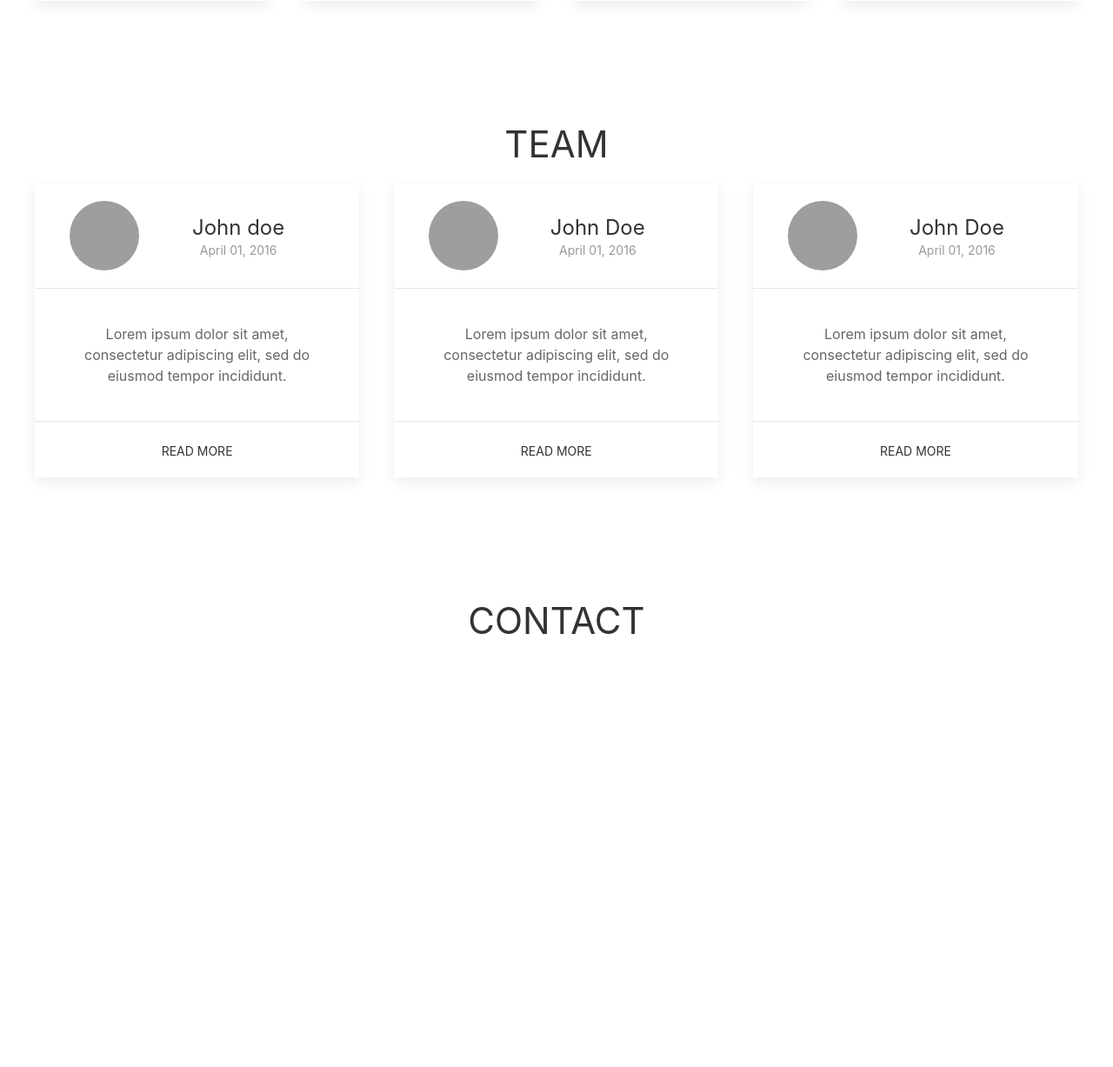
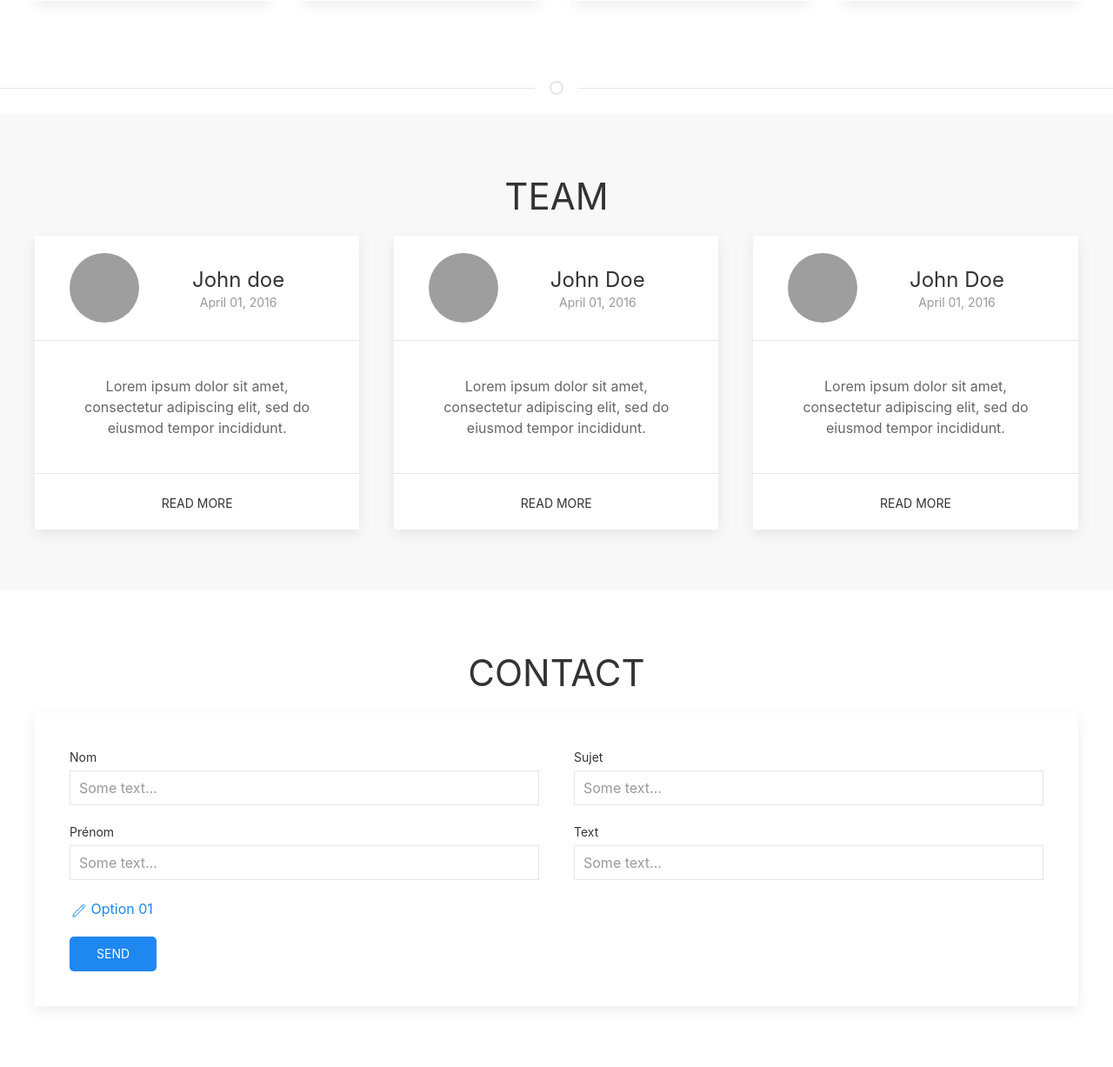
Before and after one commit to jm-Holland/repo_Agence-ljm, a Symfony app: template templates/home/index.html.twig in a window 1280 px wide. Shown: the part 2497-3724 px from the top of the page at 87% size. Before the commit the page ends 3226 px from the top, so only its background shows below. Run offline with Twig, Linux system fonts and the light colour scheme; the template is opened without the code that fills it, so the values that code supplies are empty; some libraries are stand-ins or nearby versions; grey boxes are pictures that could not be loaded.

Commit message:
zooming Template index

```diff
--- a/templates/home/index.html.twig
+++ b/templates/home/index.html.twig
@@ -236,8 +236,9 @@
         </div>
     </div>
 </section>
+<hr class="uk-divider-icon">
 <!-- Team-->
-<section class="uk-section">
+<section class="uk-section uk-section-muted">
     <div class="uk-container uk-text-center">
         <h1>TEAM</h1>
         <div class="uk-child-width-1-2@s uk-child-width-1-3@m uk-text-center" uk-grid>
@@ -318,9 +319,59 @@
 
     </div>
 </section>
+<!-- Form -->
 <section class="uk-section">
-    <div class="uk-container uk-text-center">
-        <h1>CONTACT</h1>
+    <div class="uk-container">
+        <h1 class="uk-text-center">CONTACT</h1>
+        <div class="uk-card uk-card-default uk-card-body">
+            <form class="uk-form-stacked">
+                <div class="uk-child-width-expand@s" uk-grid>
+                    <div>
+                        <div class="uk-margin">
+                            <label class="uk-form-label" for="form-stacked-text">Nom</label>
+                            <div class="uk-form-controls">
+                                <input class="uk-input" id="form-stacked-text" type="text" placeholder="Some text...">
+                            </div>
+                        </div>
+                        <div class="uk-margin">
+                            <label class="uk-form-label" for="form-stacked-text">Prénom</label>
+                            <div class="uk-form-controls">
+                                <input class="uk-input" id="form-stacked-text" type="text" placeholder="Some text...">
+                            </div>
+                        </div>
+                    </div>
+                    <div>
+                        <div class="uk-margin">
+                            <label class="uk-form-label" for="form-stacked-text">Sujet</label>
+                            <div class="uk-form-controls">
+                                <input class="uk-input" id="form-stacked-text" type="text" placeholder="Some text...">
+                            </div>
+                        </div>
+                        <div class="uk-margin">
+                            <label class="uk-form-label" for="form-stacked-text">Text</label>
+                            <div class="uk-form-controls">
+                                <input class="uk-input" id="form-stacked-text" type="text" placeholder="Some text...">
+                            </div>
+                        </div>
+                    </div>
+                </div>
+                <div class="uk-margin">
+                    <div uk-form-custom="target: > * > span:last-child">
+                        <select>
+                            <option value="1">Option 01</option>
+                            <option value="2">Option 02</option>
+                            <option value="3">Option 03</option>
+                            <option value="4">Option 04</option>
+                        </select>
+                        <span class="uk-link">
+                            <span uk-icon="icon: pencil"></span>
+                            <span></span>
+                        </span>
+                    </div>
+                </div>
+                <button class="uk-button uk-button-primary uk-border-rounded">Send</button>
+            </form>
+        </div>
     </div>
 </section>
 {% endblock %}
```
